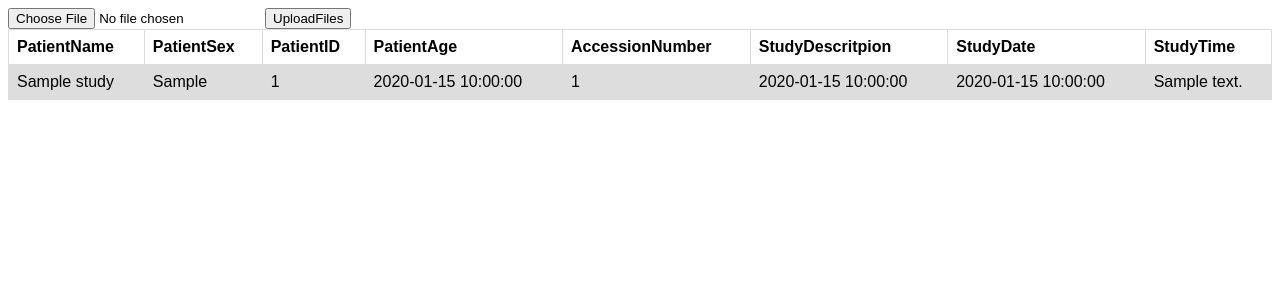
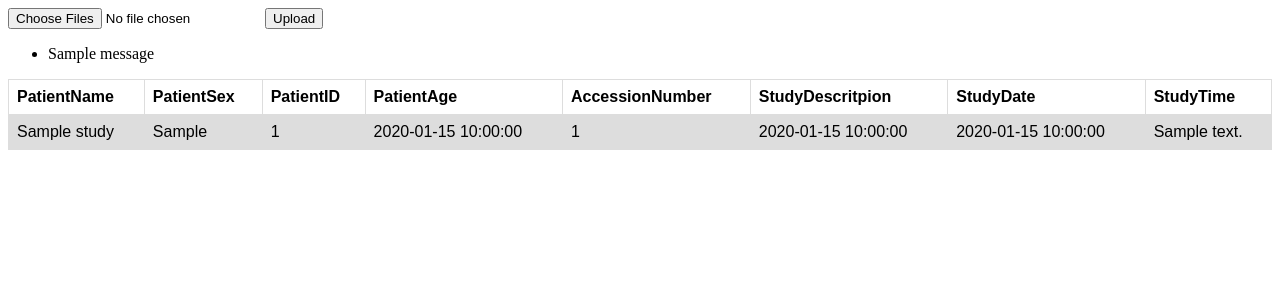
Before and after one commit to summy00/CuckooPACS, a Flask app: template CuckooWeb/templates/StudyList.html in a window 1280 px wide. Shown: the top 300 px of the page. Run offline with Flask 2, Linux system fonts and the light colour scheme; the template is opened without the code that fills it: most values are stand-ins (such as "Sample title", 1, 10 or a date in 2020); one stand-in notice (Sample message) is shown; some libraries are stand-ins or nearby versions.

Commit message:
can upload multi-files

```diff
--- a/CuckooWeb/hello.py
+++ b/CuckooWeb/hello.py
@@ -10,12 +10,13 @@ from flask import url_for
 import json
 import os
 from flask_sqlalchemy import SQLAlchemy
-from flask import Flask, request, redirect, url_for
+from flask import Flask, request, redirect, url_for, flash
 from werkzeug.utils import secure_filename
 import random, string
 from CuckooDB import CuckooDB, create_app, db
 
 app = create_app()
+app.secret_key = 'A0Zr98j/3yX R~XHH!jmN]LWX/,?RT'
 manager = Manager(app)
 bootstrap = Bootstrap(app)
 CORS(app)
@@ -177,13 +178,18 @@ def upload_file():
     if request.method == 'POST':
         # check if the post request has the file part
         if 'dcmfile' not in request.files:
-            # flash('No file part')
-            return redirect(request.url)
-        f = request.files['dcmfile']
-        filename = _random_string(8) + '.dcm'
-        dirPath = os.path.dirname(os.path.abspath(__file__))
-        filePath = os.path.join(dirPath + uploadDir, filename)
-        res = f.save(filePath)
+            flash('No file received.')
+            print 'No file received.'
+            # error = 'No file received.'
+            return redirect(url_for('getStudyList'))
+        for f in request.files.getlist('dcmfile'):
+            # f = request.files['dcmfile']
+            filename = _random_string(8) + '.dcm'
+            dirPath = os.path.dirname(os.path.abspath(__file__))
+            filePath = os.path.join(dirPath + uploadDir, filename)
+            res = f.save(filePath)
+            flash('file received: ' + filename)
+            print 'file received: ' + filename
         return redirect(url_for('getStudyList'))
 
 if __name__ == '__main__':
--- a/CuckooWeb/templates/StudyList.html
+++ b/CuckooWeb/templates/StudyList.html
@@ -55,10 +55,24 @@
 
 <body onload="addRowHandlers()">
 
-    <form enctype="multipart/form-data" action="/upload" method="post">
-        <input id="dcm_file" name="dcmfile" type="file" />
-        <input type="submit" value="UploadFiles">
+    <!-- <input id="dcm_file" name="dcmfile" type="file" />
+    <button type="submit" onclick="UploadFiles()" id="btn_submit">UploadFiles_Ajax</button> -->
+
+    <form id='upload_form' enctype="multipart/form-data" action="/upload" method="post">
+        <input id="dcm_file_form" name="dcmfile" type="file" multiple/>
+        <button type="submit" id="upload_button" value="UploadFiles_Form">Upload</button>
     </form>
+
+    {% if error %}
+    <p class=error>
+        <strong>Error:</strong> {{ error }} {% endif %}
+        {% with messages = get_flashed_messages() %} {% if messages %}
+        <ul class=flashes>
+            {% for message in messages %}
+            <li>{{ message }}</li>
+            {% endfor %}
+        </ul>
+        {% endif %} {% endwith %}</p>
 
         <table id="tableid1" class="clstable1">
             <tr>
@@ -117,16 +131,87 @@
         </table>
 
         <script>
-        var UploadFiles = function () {
-            var files = document.getElementById("dcm_file");
+
+            var form = document.getElementById('upload_form');
+            var fileSelect = document.getElementById('dcm_file_form');
+            var uploadButton = document.getElementById('upload_button');
+            form.onsubmit = function (event) {
+                event.preventDefault();
+
+                // Update button text.
+                uploadButton.innerHTML = 'Uploading...';
+
+                // The rest of the code will go here...
+                // Get the selected files from the input.
+                var files = fileSelect.files;
+                // Create a new FormData object.
+                var formData = new FormData();
+                // Loop through each of the selected files.
+                for (var i = 0; i < files.length; i++) {
+                    var file = files[i];
+
+                    // Check the file type.
+                    // if (!file.type.match('image.*')) {
+                    //     continue;
+                    // }
+
+                    // Add the file to the request.
+                    formData.append('dcmfile', file, file.name);
+                }
+
                 var xhr = new XMLHttpRequest();
                 var ip = location.host;
-            var uploadUrl = 'http://' + ip + '/upload/'
-            xhr.open("POST", this.form.action, true);
+                var uploadUrl = 'http://' + ip + '/upload'
+                xhr.open("POST", uploadUrl, true);
+                // xhr.setRequestHeader("Content-Type", "multipart/form-data");
+                xhr.upload.addEventListener("load", function (e) {
+                    alert('upload success');
+                    uploadButton.innerHTML = 'Upload';
+                }, false);
 
-            xhr.send(files[0])
+                xhr.addEventListener('error', function (event) {
+                    alert('Oops! upload went wrong.');
+                });
 
+                // xhr.onload = function () {
+                //     if (xhr.status === 200) {
+                //         // File(s) uploaded.
+                //         uploadButton.innerHTML = 'Upload';
+
+                //     } else {
+                //         alert('An error occurred!');
+                //     }
+                // };
+                // Send the Data.
+                xhr.send(formData);
             }
+            //dig later
+            // var btnSubmit = document.getElementById('btn_submit');
+            // btnSubmit.onsubmit = function () {
+            //     // var myForm = document.getElementById("upload_form");
+            //     var files = document.getElementById("dcm_file");
+            //     var file = files.files[0]
+
+            //     var xhr = new XMLHttpRequest();
+            //     var ip = location.host;
+            //     var uploadUrl = 'http://' + ip + '/upload'
+            //     xhr.open("POST", uploadUrl, true);
+            //     xhr.setRequestHeader("Content-Type", "multipart/form-data");
+
+            //     var formData = new FormData();
+            //     formData.append('dcmfile', file, file.name);
+
+            //     xhr.upload.addEventListener("load", function (e) {
+            //         alert('upload success')
+            //     }, false);
+
+            //     xhr.addEventListener('error', function (event) {
+            //         alert('Oops! upload went wrong.');
+            //     });
+
+            //     xhr.send(formData)
+            // }
+
 
         </script>
 </body>
```
Lines whose indentation alone changed are shown as unchanged.
